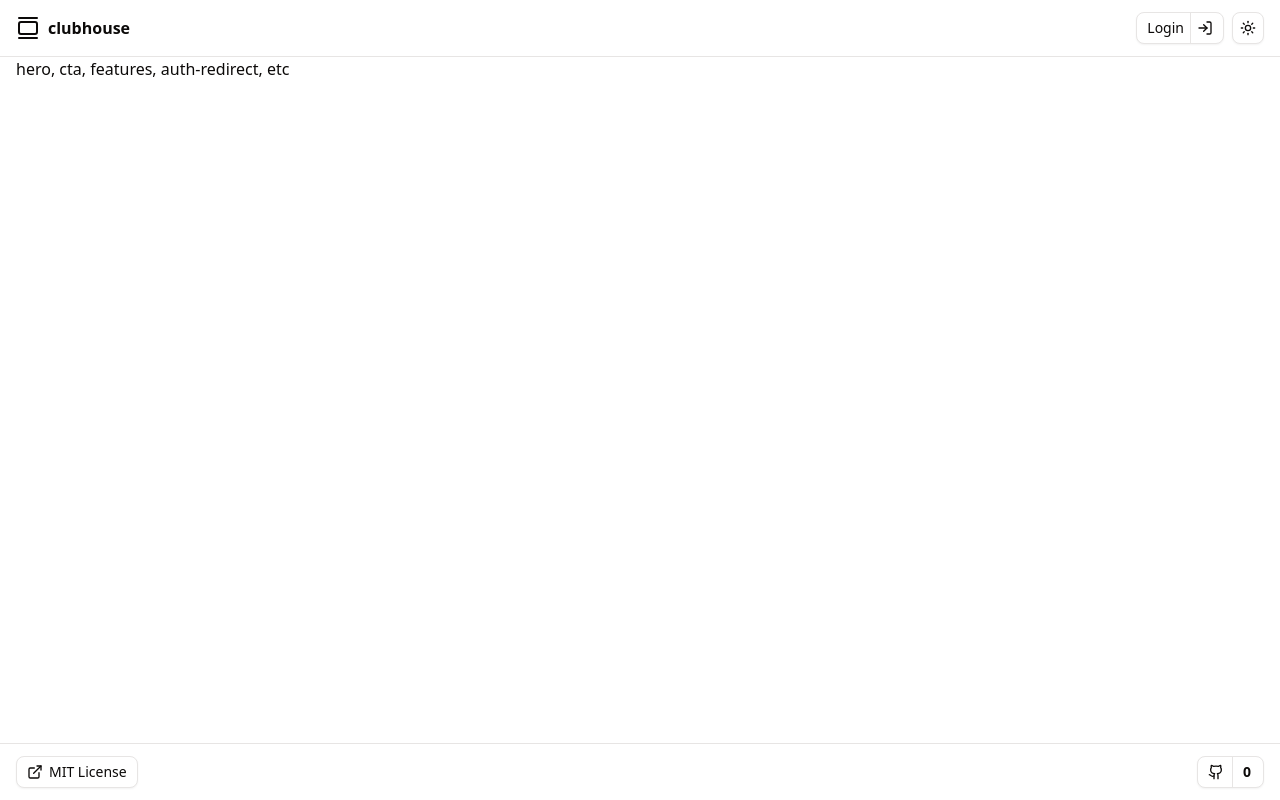
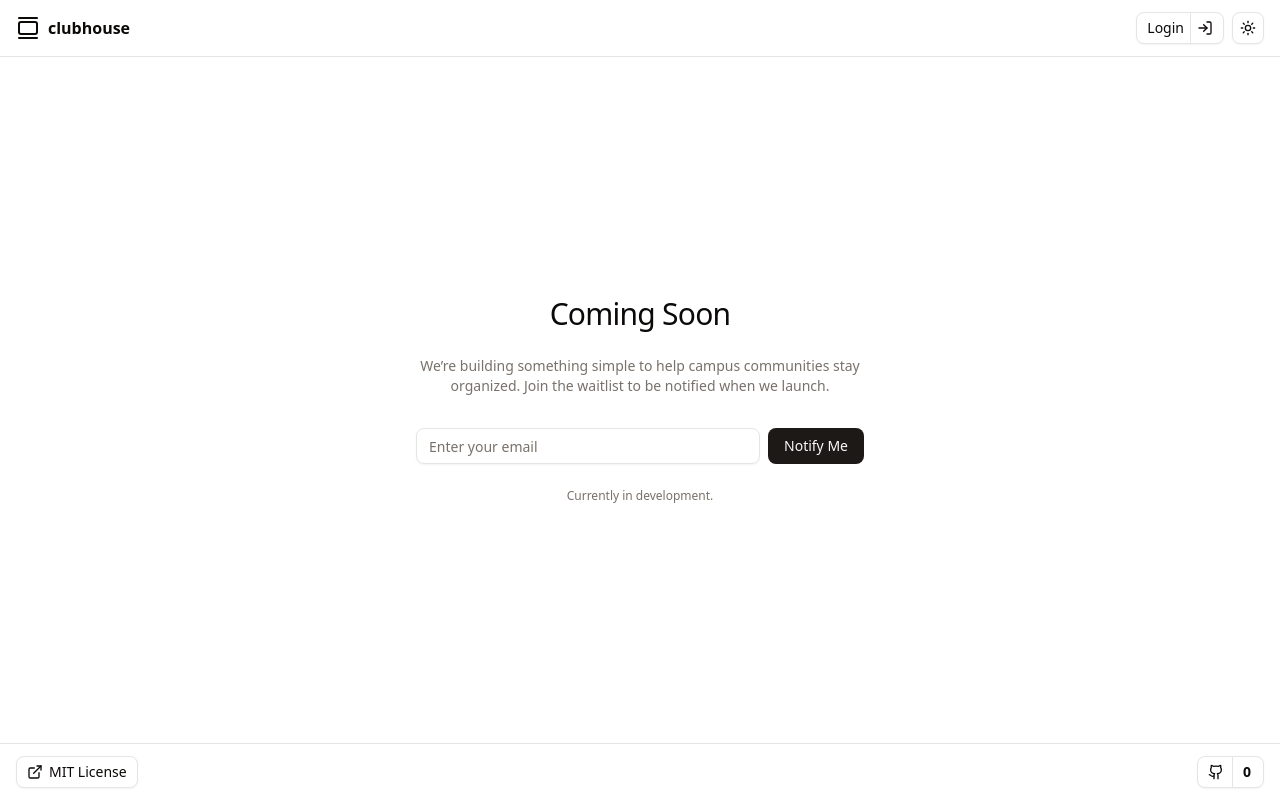
Before and after one commit to lokithor476/clubhouse, a Next.js app: page / in a window 1280 px wide. Built offline with nearby package versions, Linux system fonts and the light colour scheme; no server answers.

Commit message:
chore(home): add basic landing screen

```diff
--- a/src/app/layout.tsx
+++ b/src/app/layout.tsx
@@ -12,11 +12,7 @@ export default function RootLayout({
 }>) {
   return (
     <html lang="en" suppressHydrationWarning>
-      <body
-        className={cn(
-          "min-h-dvh flex flex-col bg-background font-sans antialiased",
-        )}
-      >
+      <body className={cn("min-h-svh flex flex-col antialiased")}>
         <ThemeProvider
           attribute="class"
           defaultTheme="system"
@@ -24,7 +20,7 @@ export default function RootLayout({
           disableTransitionOnChange
         >
           <SiteHeader />
-          <main className="flex-1">{children}</main>
+          <main className="flex-1 flex flex-col">{children}</main>
           <SiteFooter />
         </ThemeProvider>
       </body>
--- a/src/app/page.tsx
+++ b/src/app/page.tsx
@@ -1,7 +1,27 @@
-export default function Page() {
+import { Button } from "@/components/ui/button";
+import { Input } from "@/components/ui/input";
+
+export default function LandingPage() {
   return (
-    <div className="container mx-auto px-4">
-      <div>hero, cta, features, auth-redirect, etc</div>
-    </div>
+    <section className="flex flex-1 items-center justify-center bg-background px-6">
+      <div className="w-full max-w-md text-center space-y-6">
+        <h1 className="text-3xl font-medium tracking-tight">Coming Soon</h1>
+        <p className="text-sm text-muted-foreground">
+          We’re building something simple to help campus communities stay
+          organized. Join the waitlist to be notified when we launch.
+        </p>
+        <form className="flex flex-col sm:flex-row gap-2 pt-2">
+          <Input
+            className="text-center sm:text-left"
+            type="email"
+            placeholder="Enter your email"
+          />
+          <Button>Notify Me</Button>
+        </form>
+        <p className="text-xs text-muted-foreground">
+          Currently in development.
+        </p>
+      </div>
+    </section>
   );
 }
--- /dev/null
+++ b/src/components/ui/input.tsx
@@ -0,0 +1,21 @@
+import type * as React from "react";
+
+import { cn } from "@/lib/utils";
+
+function Input({ className, type, ...props }: React.ComponentProps<"input">) {
+  return (
+    <input
+      type={type}
+      data-slot="input"
+      className={cn(
+        "file:text-foreground placeholder:text-muted-foreground selection:bg-primary selection:text-primary-foreground dark:bg-input/30 border-input h-9 w-full min-w-0 rounded-md border bg-transparent px-3 py-1 text-base shadow-xs transition-[color,box-shadow] outline-none file:inline-flex file:h-7 file:border-0 file:bg-transparent file:text-sm file:font-medium disabled:pointer-events-none disabled:cursor-not-allowed disabled:opacity-50 md:text-sm",
+        "focus-visible:border-ring focus-visible:ring-ring/50 focus-visible:ring-[3px]",
+        "aria-invalid:ring-destructive/20 dark:aria-invalid:ring-destructive/40 aria-invalid:border-destructive",
+        className,
+      )}
+      {...props}
+    />
+  );
+}
+
+export { Input };
```
